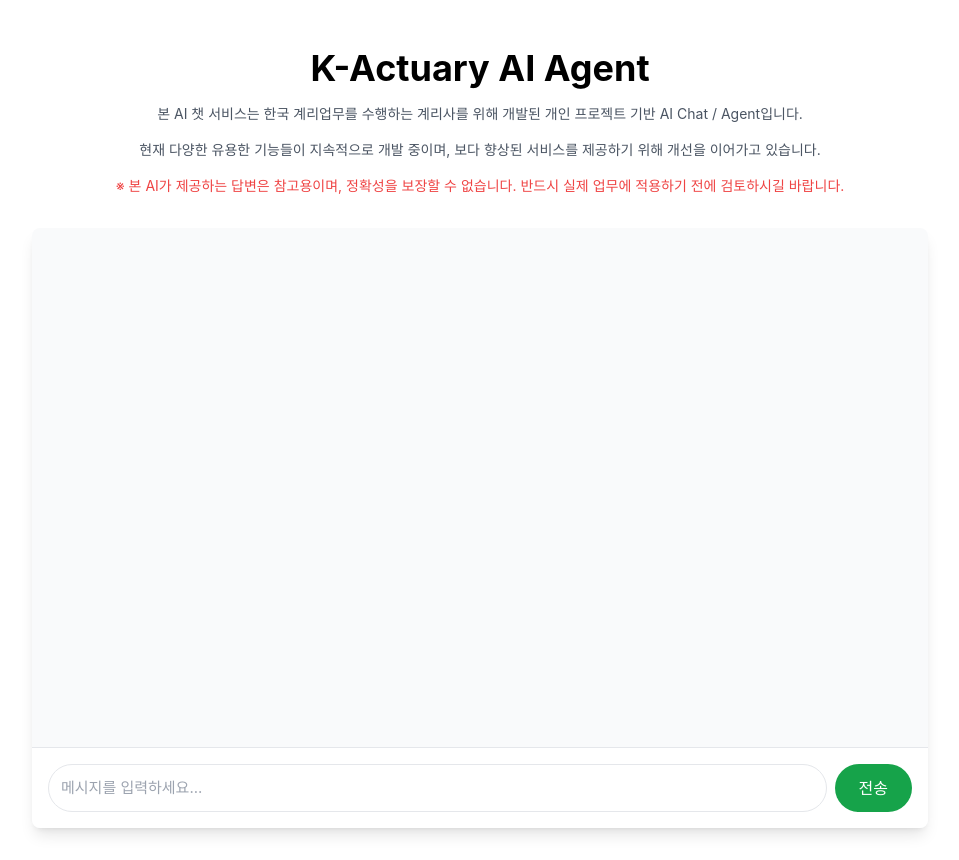
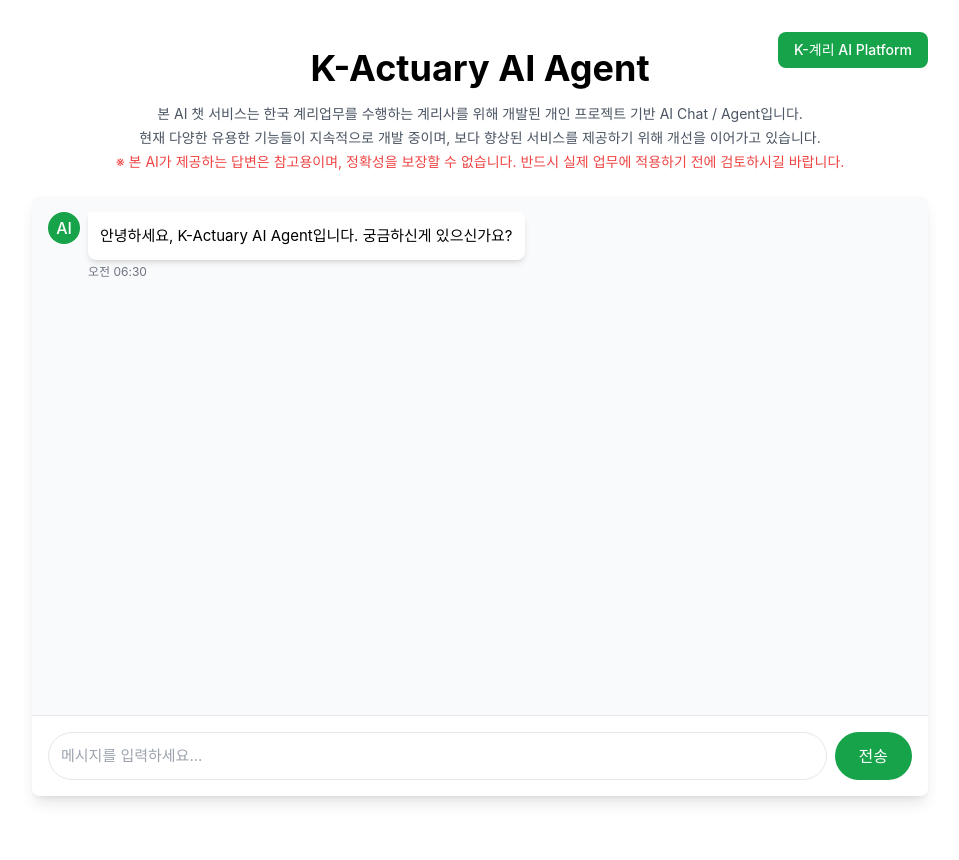
Before and after one commit to chrischangminlee/K_Actuary_AI_Agent, a Next.js app: page /K_Actuary_AI_Agent/ in a window 1280 px wide. Shown: the whole page, without its empty margins (160-1119 px from the left). After the commit the page ends 828 px from the top, so only its background shows below. Built offline with nearby package versions, Linux system fonts and the light colour scheme; a web font is replaced by a local one.

Commit message:
Add initial AI message, adjust line spacing, and add platform link button

```diff
--- a/src/app/page.tsx
+++ b/src/app/page.tsx
@@ -3,9 +3,19 @@ import ChatInterface from '@/components/ChatInterface';
 export default function Home() {
   return (
     <main className="flex min-h-screen flex-col items-center p-4 sm:p-8">
-      <div className="w-full max-w-4xl">
+      <div className="w-full max-w-4xl relative">
+        <div className="absolute top-0 right-0">
+          <a
+            href="https://chrischangminlee.github.io/K_Actuary_AI_Agent_Platform/ai-tools/"
+            target="_blank"
+            rel="noopener noreferrer"
+            className="inline-block px-4 py-2 bg-green-600 text-white rounded-lg hover:bg-green-700 transition-colors text-sm font-medium"
+          >
+            K-계리 AI Platform
+          </a>
+        </div>
         <h1 className="text-4xl font-bold mb-4 text-center pt-4">K-Actuary AI Agent</h1>
-        <div className="text-sm text-gray-600 mb-8 space-y-4 text-center">
+        <div className="text-sm text-gray-600 mb-6 space-y-1 text-center">
           <p>본 AI 챗 서비스는 한국 계리업무를 수행하는 계리사를 위해 개발된 개인 프로젝트 기반 AI Chat / Agent입니다.</p>
           <p>현재 다양한 유용한 기능들이 지속적으로 개발 중이며, 보다 향상된 서비스를 제공하기 위해 개선을 이어가고 있습니다.</p>
           <p className="text-red-500">※ 본 AI가 제공하는 답변은 참고용이며, 정확성을 보장할 수 없습니다. 반드시 실제 업무에 적용하기 전에 검토하시길 바랍니다.</p>
--- a/src/components/ChatInterface.tsx
+++ b/src/components/ChatInterface.tsx
@@ -1,12 +1,22 @@
 'use client';
 
-import { useState } from 'react';
+import { useState, useEffect } from 'react';
 import { Message } from '@/types/chat';
 
 export default function ChatInterface() {
   const [messages, setMessages] = useState<Message[]>([]);
   const [input, setInput] = useState('');
   const [isLoading, setIsLoading] = useState(false);
+
+  useEffect(() => {
+    // 초기 메시지 설정
+    setMessages([{
+      role: 'assistant',
+      content: '안녕하세요, K-Actuary AI Agent입니다. 궁금하신게 있으신가요?',
+      timestamp: new Date(),
+      status: 'sent'
+    }]);
+  }, []);
 
   const handleSubmit = async (e: React.FormEvent) => {
     e.preventDefault();
```
